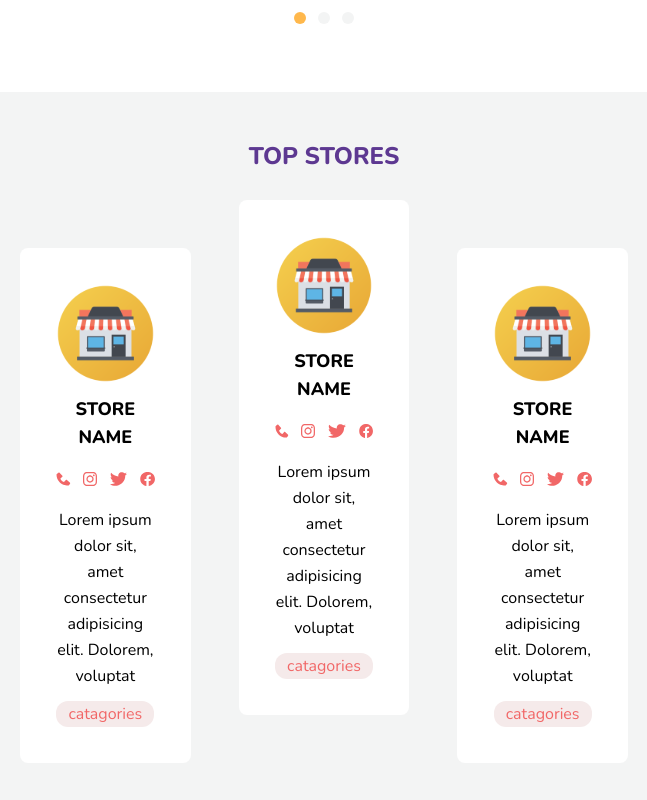
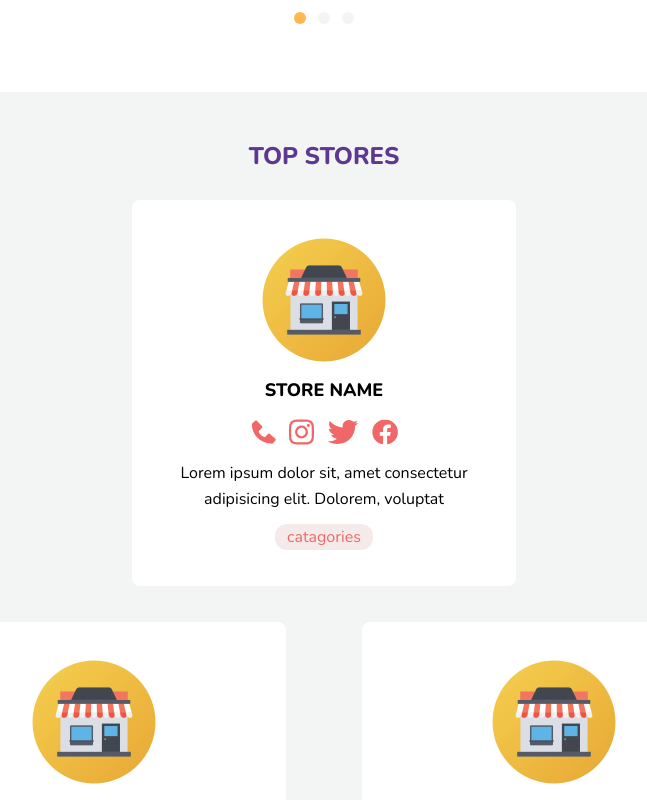
Before and after one commit to faynch/event-hive, a Next.js app: page / in a window 1280 px wide. Shown: the part 1040-1840 px from the top of the page, without its empty margins (316-963 px from the left). Built offline with nearby package versions, Linux system fonts and the light colour scheme.

Commit message:
top store layout

```diff
--- a/src/component/StoreCard.tsx
+++ b/src/component/StoreCard.tsx
@@ -4,7 +4,7 @@ import Shop from '../pages/assets/shop.svg'
 
 const StoreCard = () => {
     return (
-        <div className="my-3 flex flex-col items-center gap-3 rounded-lg bg-white p-9 text-center">
+        <div className="w-96 my-3 flex flex-col items-center gap-3 rounded-lg bg-white p-9 text-center">
             <Image className="w-32" src={Shop} alt={''} />
             <h5 className="text-lg font-extrabold">STORE NAME</h5>
             <GroupButton />
--- a/src/pages/index.tsx
+++ b/src/pages/index.tsx
@@ -11,18 +11,18 @@ export default function Home() {
             <Navbar />
             <Hero />
             <Carousel />
-            <section className="my-8 mx-52">
+            <section className="my-8 grid justify-center">
                 <h3 className="py-4 text-center text-2xl font-extrabold text-primary">
                     TOP STORES
                 </h3>
-                <div className="col-span-4 grid grid-cols-1 gap-3 px-8 md:grid-cols-4 md:px-16 lg:px-32 xl:grid-cols-6 xl:gap-12">
-                    <div className="md:col-span-2 md:col-start-2 xl:col-start-1 xl:mt-12">
+                <div className="grid grid-cols-1 gap-3 lg:grid-cols-4 xl:max-w-7xl 2xl:grid-cols-6 2xl:gap-12">
+                    <div className="lg:col-span-2 lg:col-start-2 lg:justify-self-center 2xl:col-start-1 2xl:mt-12">
                         <StoreCard />
                     </div>
-                    <div className="md:col-span-2 md:pr-3 xl:pr-0">
+                    <div className="lg:col-span-2 lg:pr-8 2xl:pr-0">
                         <StoreCard />
                     </div>
-                    <div className="md:col-span-2 md:pl-3 xl:mt-12 xl:pl-0">
+                    <div className="lg:col-span-2 lg:pl-8 2xl:mt-12 2xl:pl-0">
                         <StoreCard />
                     </div>
                 </div>
```
